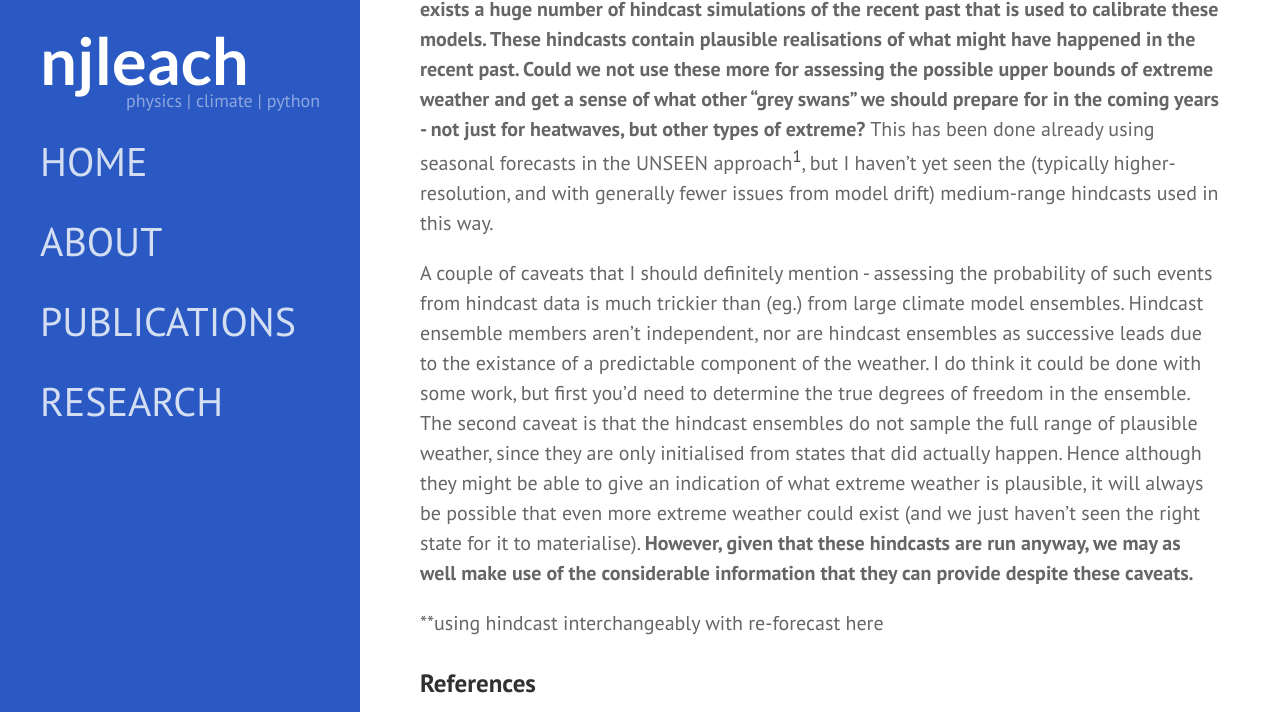
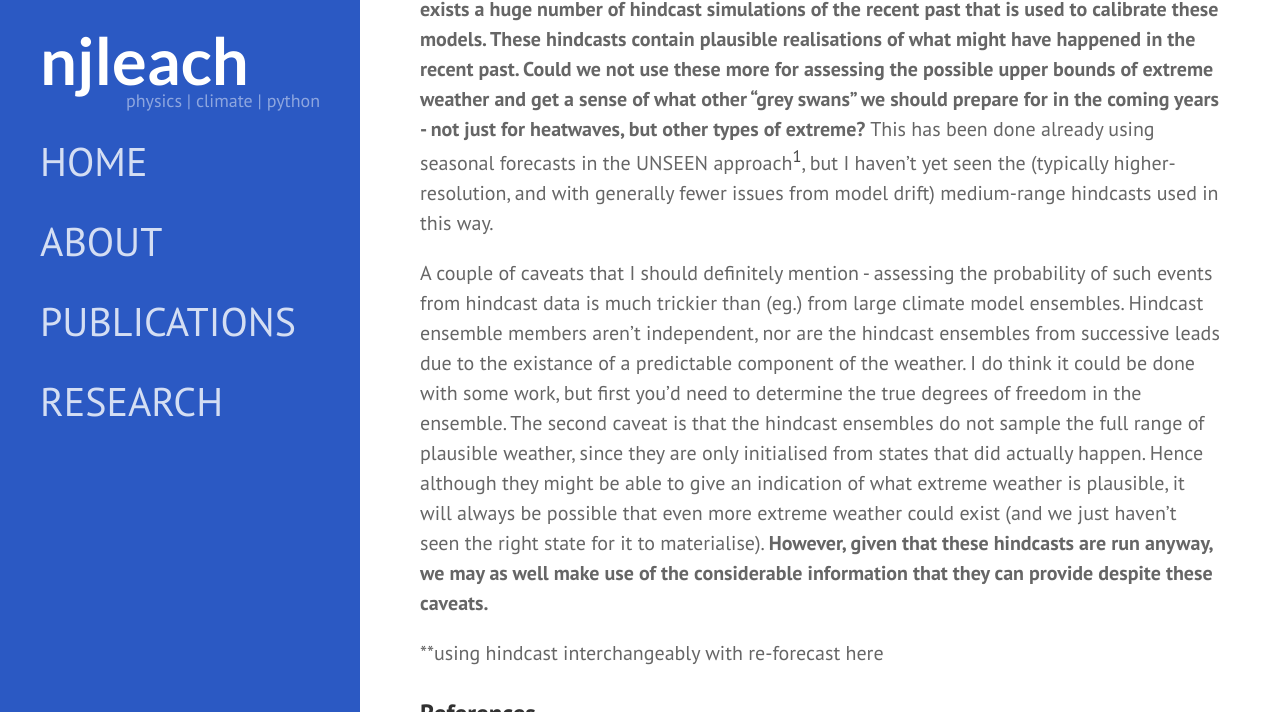
Before and after one commit to njleach/njleach.github.io, a Jekyll site: the page built from _posts/2022-08-24-The-heatwave-that-never-was.md, in a window 1280 px wide and 900 px high, scrolled down 8047 px, cut to the strip 0-712 px from the top of the window. Built offline with Jekyll 4.4.1, drawn with Linux system fonts in a browser that asks for light colours; nearby versions of some CDN libraries; some web fonts are replaced; comment, search, counter and statistics services are not loaded.

Commit message:
spelling

```diff
--- a/_posts/2022-08-24-The-heatwave-that-never-was.md
+++ b/_posts/2022-08-24-The-heatwave-that-never-was.md
@@ -70,7 +70,7 @@ Even though the not-2001 event was only 1°C warming than the 2022 one, it occur
 
 I'll finally get to my point. <b>We have these extremely high-resolution and well-validated models that we know are able to produce accurate representations of the weather (including extreme weather) for large areas of the world. They are designed to do this in a way that many (all?) climate models are not (where processes like drift become more important). There exists a huge number of hindcast simulations of the recent past that is used to calibrate these models. These hindcasts contain plausible realisations of what might have happened in the recent past. Could we not use these more for assessing the possible upper bounds of extreme weather and get a sense of what other "grey swans" we should prepare for in the coming years - not just for heatwaves, but other types of extreme?</b> This has been done already using seasonal forecasts in the UNSEEN approach[<sup>1</sup>](#1), but I haven't yet seen the (typically higher-resolution, and with generally fewer issues from model drift) medium-range hindcasts used in this way.
 
-A couple of caveats that I should definitely mention - assessing the probability of such events from hindcast data is much trickier than (eg.) from large climate model ensembles. Hindcast ensemble members aren't independent, nor are hindcast ensembles as successive leads due to the existance of a predictable component of the weather. I do think it could be done with some work, but first you'd need to determine the true degrees of freedom in the ensemble. The second caveat is that the hindcast ensembles do not sample the full range of plausible weather, since they are only initialised from states that did actually happen. Hence although they might be able to give an indication of what extreme weather is plausible, it will always be possible that even more extreme weather could exist (and we just haven't seen the right state for it to materialise). <b>However, given that these hindcasts are run anyway, we may as well make use of the considerable information that they can provide despite these caveats.</b>
+A couple of caveats that I should definitely mention - assessing the probability of such events from hindcast data is much trickier than (eg.) from large climate model ensembles. Hindcast ensemble members aren't independent, nor are the hindcast ensembles from successive leads due to the existance of a predictable component of the weather. I do think it could be done with some work, but first you'd need to determine the true degrees of freedom in the ensemble. The second caveat is that the hindcast ensembles do not sample the full range of plausible weather, since they are only initialised from states that did actually happen. Hence although they might be able to give an indication of what extreme weather is plausible, it will always be possible that even more extreme weather could exist (and we just haven't seen the right state for it to materialise). <b>However, given that these hindcasts are run anyway, we may as well make use of the considerable information that they can provide despite these caveats.</b>
 
 <p id="99">**using hindcast interchangeably with re-forecast here</p>
 
```
